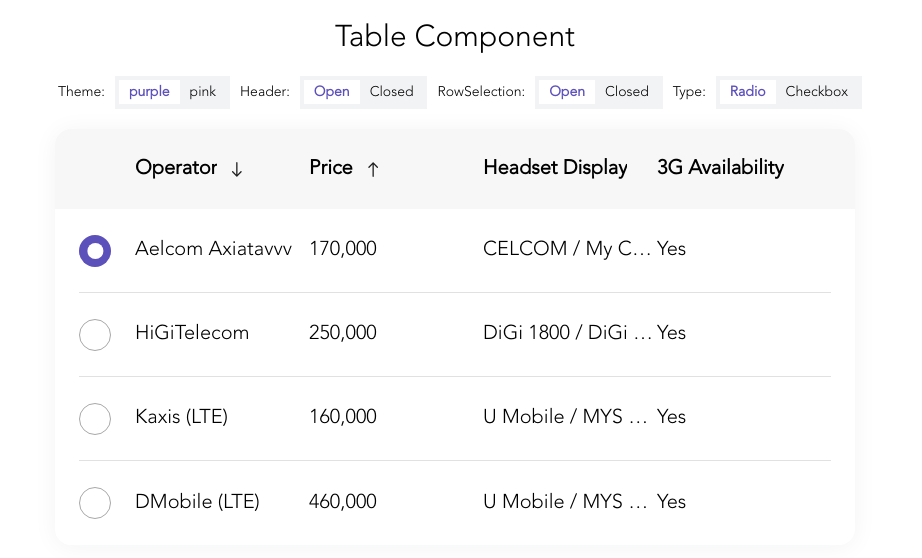
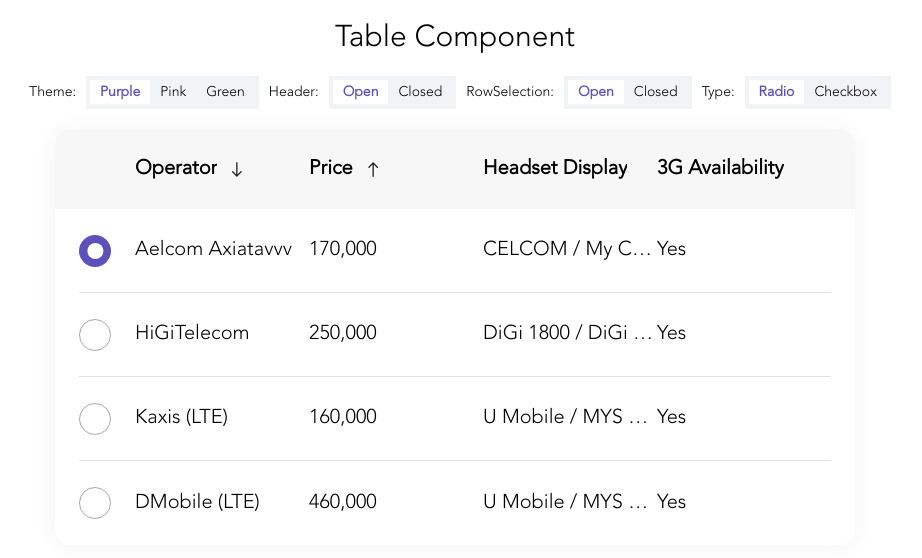
Before and after one commit to arianshi/singtel-next, a Next.js app: page / in a window 1280 px wide. Shown: the top 558 px of the page, without its empty margins (185-1107 px from the left). Built offline with nearby package versions, Linux system fonts and the light colour scheme.

Commit message:
feat: add theme

```diff
--- a/pages/index.tsx
+++ b/pages/index.tsx
@@ -92,7 +92,7 @@
   const headAction = ['Open', 'Closed'];
   // Theme
   const [theme, setTheme] = useState<string>('purple');
-  const themes = ['purple', 'pink'];
+  const themes = ['purple', 'pink', 'green'];
 
   const [selectedRowKeys, setSelectedRowKeys] = useState(['0']);
   const handleTypeClick = (item: string) => {
@@ -138,7 +138,7 @@
                   key={index}
                   className={item === theme ? styles.checked : styles.normal}
                 >
-                  {item}
+                  {`${item.charAt(0).toUpperCase()}${item.slice(1)}`}
                 </span>
               ))}
             </div>
--- a/styles/globals.css
+++ b/styles/globals.css
@@ -1,16 +1,23 @@
 /*主题色定义请以 singtel 开头保持统一, 避免样式覆盖
-紫色风格主题 purple经过原生btoa方法加密 cHVycGxl */
+purple 主题 purple经过原生btoa方法加密  cHVycGxl */
 :root, [singtel-table-theme="cHVycGxl"]  {
   --singtel-radio-checked: #5C50BB;
   --singtel-table-hover: #EFEDFD;
   --singtel-checkbox-checked: #5C50BB;
 }
-/* 粉红主题 pink经过原生btoa方法加密 cGluaw== */
+/* pink 主题 pink经过原生btoa方法加密 cGluaw== */
 [singtel-table-theme="cGluaw=="] {
   --singtel-radio-checked: pink;
   --singtel-table-hover: pink;
   --singtel-checkbox-checked: pink;
 }
+/* green 主题 pink经过原生btoa方法加密 Z3JlZW4= */
+[singtel-table-theme="Z3JlZW4="] {
+  --singtel-radio-checked: #0958d9;
+  --singtel-table-hover:#91caff;
+  --singtel-checkbox-checked: #0958d9;
+}
+
 
 
 * {
```
